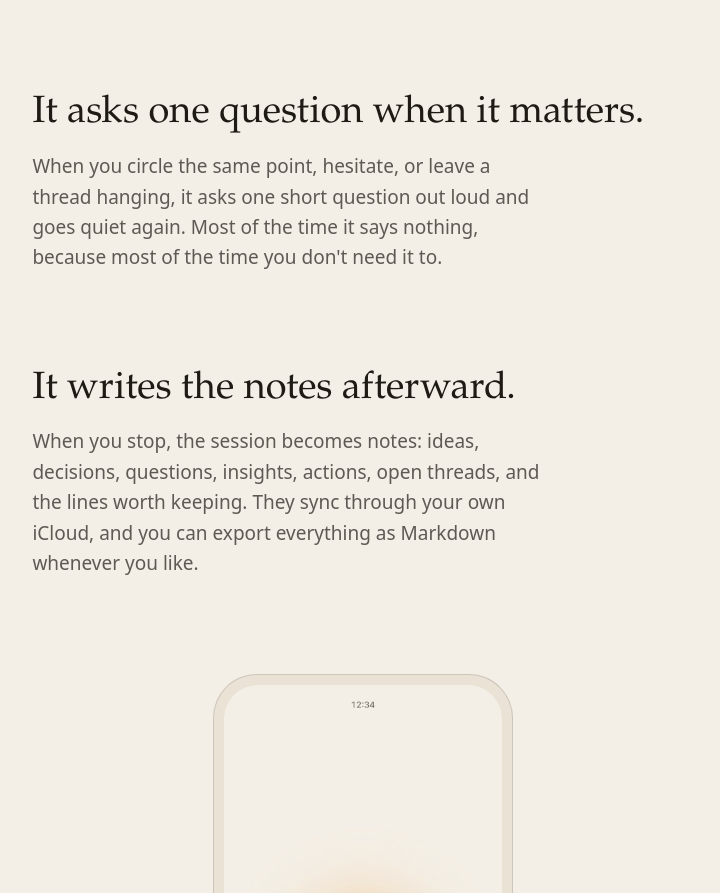
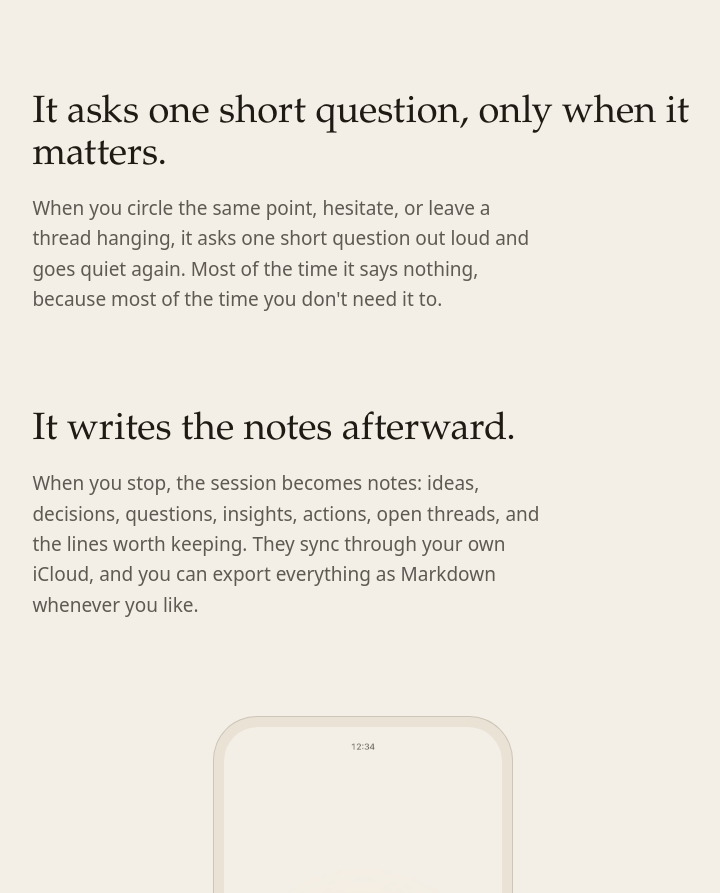
Before and after one commit to sean-reid/ooooh, a plain HTML site: page site/index.html in a window 1280 px wide. Shown: the part 1008-1901 px from the top of the page, without its empty margins (277-997 px from the left). Drawn offline with Linux system fonts and the light colour scheme.

Commit message:
fix(site): the heading says one question at a time, not one per session

```diff
--- a/site/index.html
+++ b/site/index.html
@@ -41,7 +41,7 @@
       </section>
 
       <section class="point wrap">
-        <h2>It asks one question when it matters.</h2>
+        <h2>It asks one short question, only when it matters.</h2>
         <p>
           When you circle the same point, hesitate, or leave a thread hanging,
           it asks one short question out loud and goes quiet again. Most of the
```
